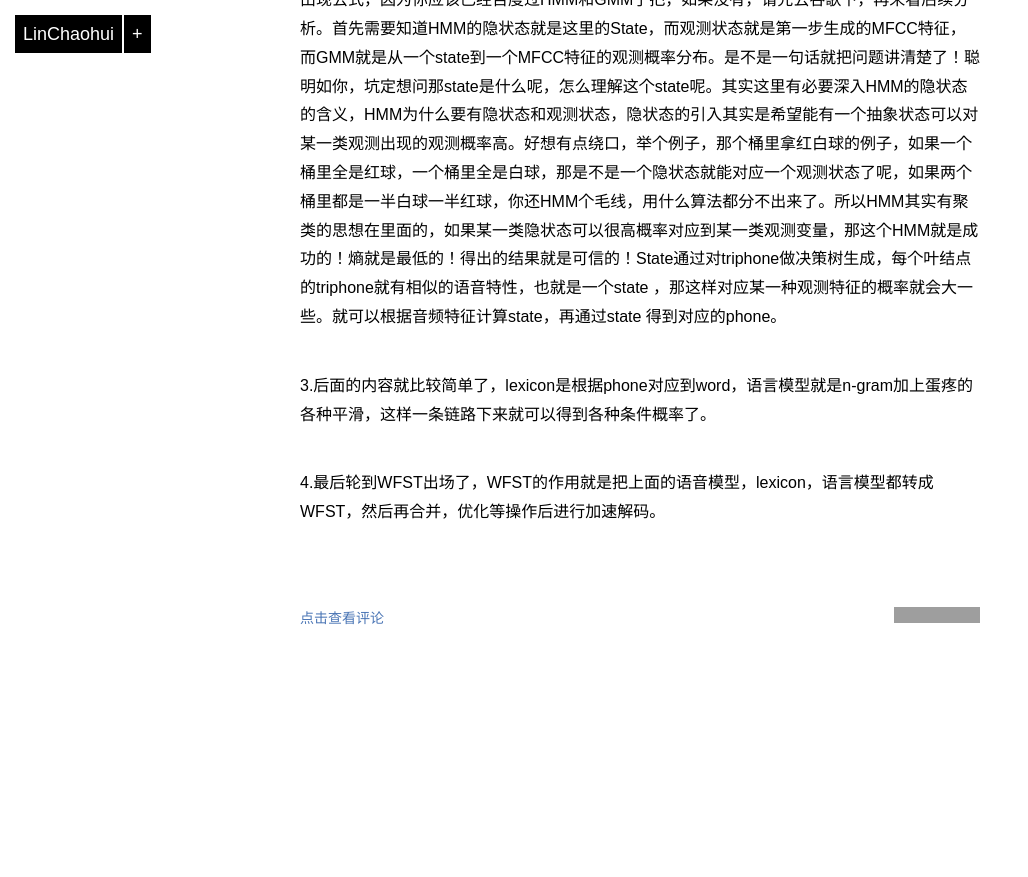
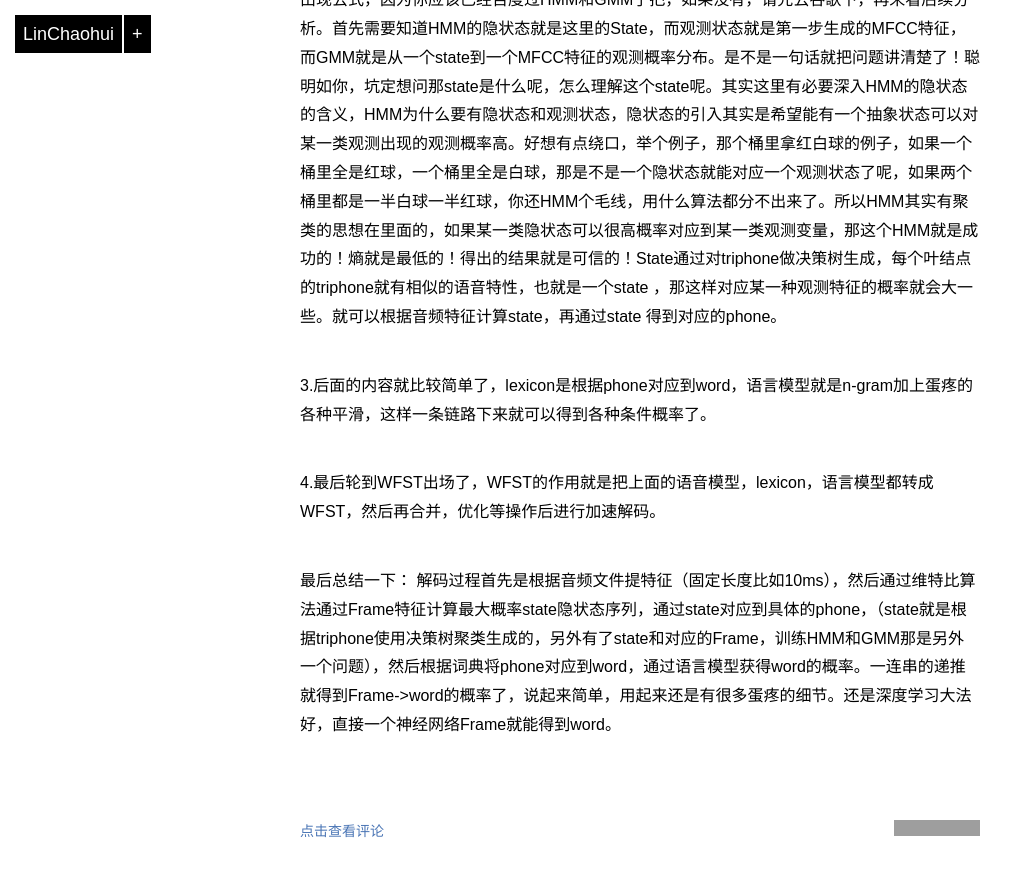
Before and after one commit to chaohui0/chaohui0.github.com, a Jekyll site: the page built from _posts/blog/2017-07-14-asr.md, in a window 1280 px wide and 900 px high, scrolled down 1017 px. Shown: the top 877 px of the window, without its empty margins (0-1028 px from the left). Built offline with Jekyll 4.4.1, drawn with Linux system fonts in a browser that asks for light colours; before the commit the page ends 1704 px from its top, so only the background shows below that; grey boxes are pictures that could not be loaded.

Commit message:
Update 2017-07-14-asr.md

```diff
--- a/_posts/blog/2017-07-14-asr.md
+++ b/_posts/blog/2017-07-14-asr.md
@@ -19,6 +19,8 @@ category: blog
 
 4.最后轮到WFST出场了，WFST的作用就是把上面的语音模型，lexicon，语言模型都转成WFST，然后再合并，优化等操作后进行加速解码。
 
+最后总结一下：
+解码过程首先是根据音频文件提特征（固定长度比如10ms），然后通过维特比算法通过Frame特征计算最大概率state隐状态序列，通过state对应到具体的phone，（state就是根据triphone使用决策树聚类生成的，另外有了state和对应的Frame，训练HMM和GMM那是另外一个问题），然后根据词典将phone对应到word，通过语言模型获得word的概率。一连串的递推就得到Frame->word的概率了，说起来简单，用起来还是有很多蛋疼的细节。还是深度学习大法好，直接一个神经网络Frame就能得到word。
 
 
 [LinChaohui]:    http://www.linchaohui.cn  "LinChaohui"
```
